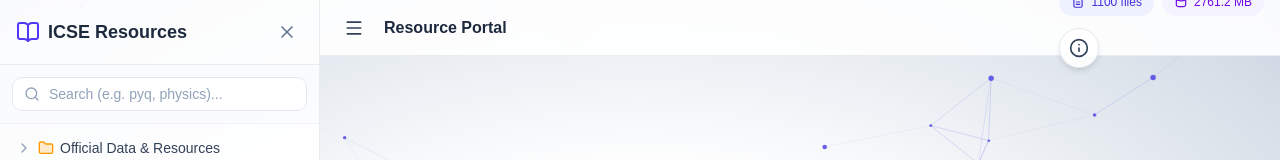
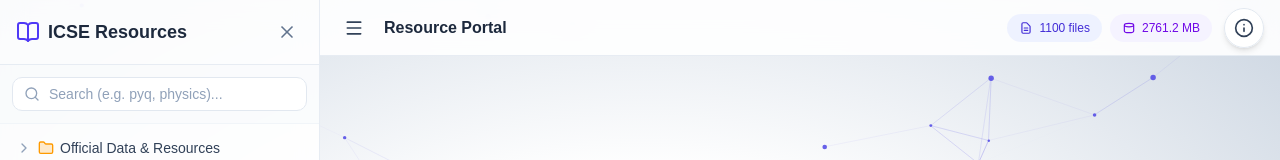
Before and after one commit to Logic-Legend-Ranveer/icse-resources1, a React (Vite) app: page / in a window 1280 px wide. Shown: the top 160 px of the page. Built offline with nearby package versions, Linux system fonts and the light colour scheme.

Commit message:
Refactor stats counter layout in App.tsx

```diff
--- a/src/App.tsx
+++ b/src/App.tsx
@@ -287,7 +287,7 @@
               <span className="font-semibold text-slate-800 text-sm md:text-base">Resource Portal</span>
             </div>
           </div>
-          <div className="flex flex-col items-start gap-3">
+         <div className="flex items-center gap-3">
   {/* Stats counter */}
   {stats.fileCount > 0 && (
     <div className="flex items-center gap-2 text-xs text-slate-500">
```
Lines whose indentation alone changed are shown as unchanged.
